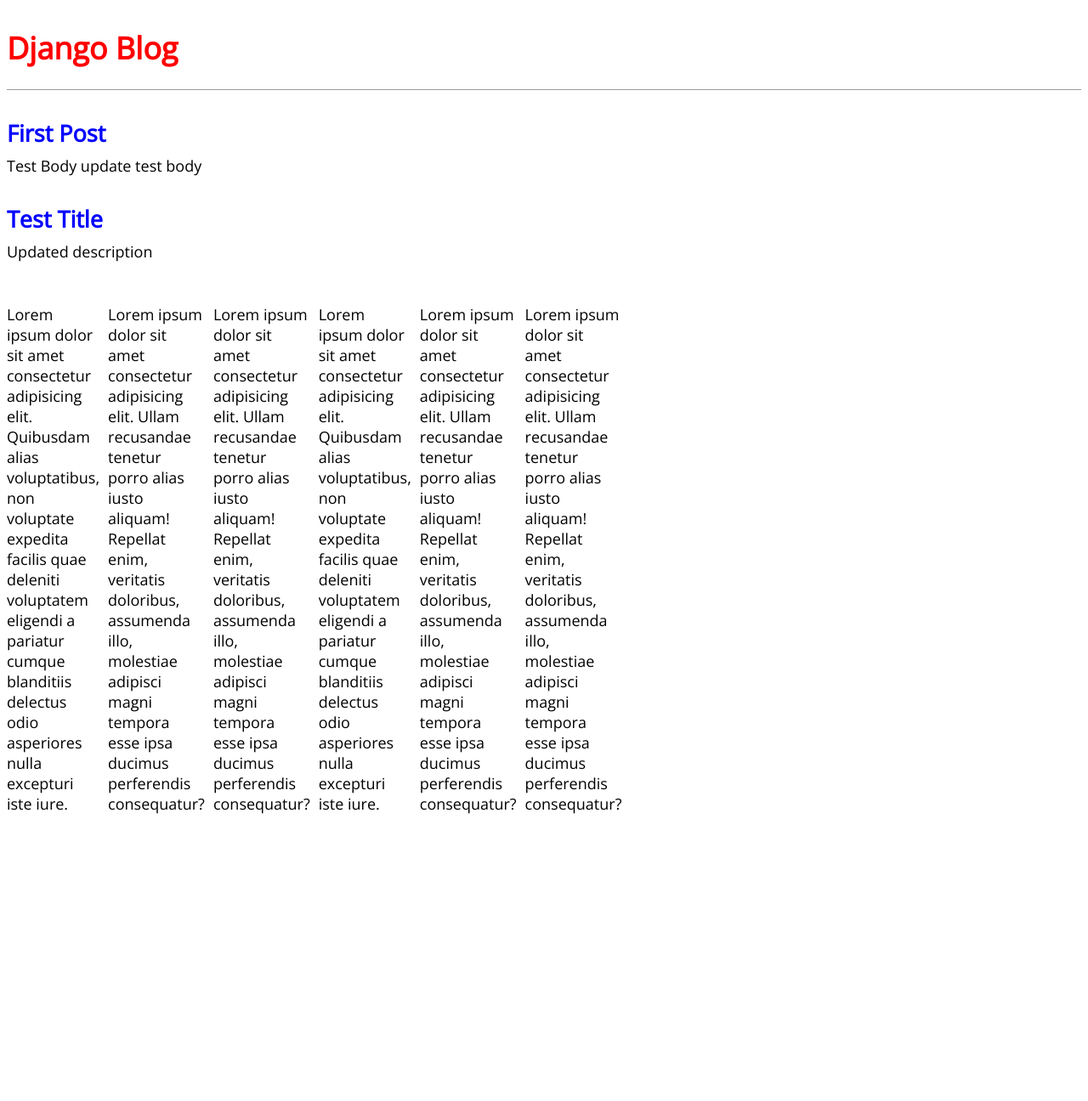
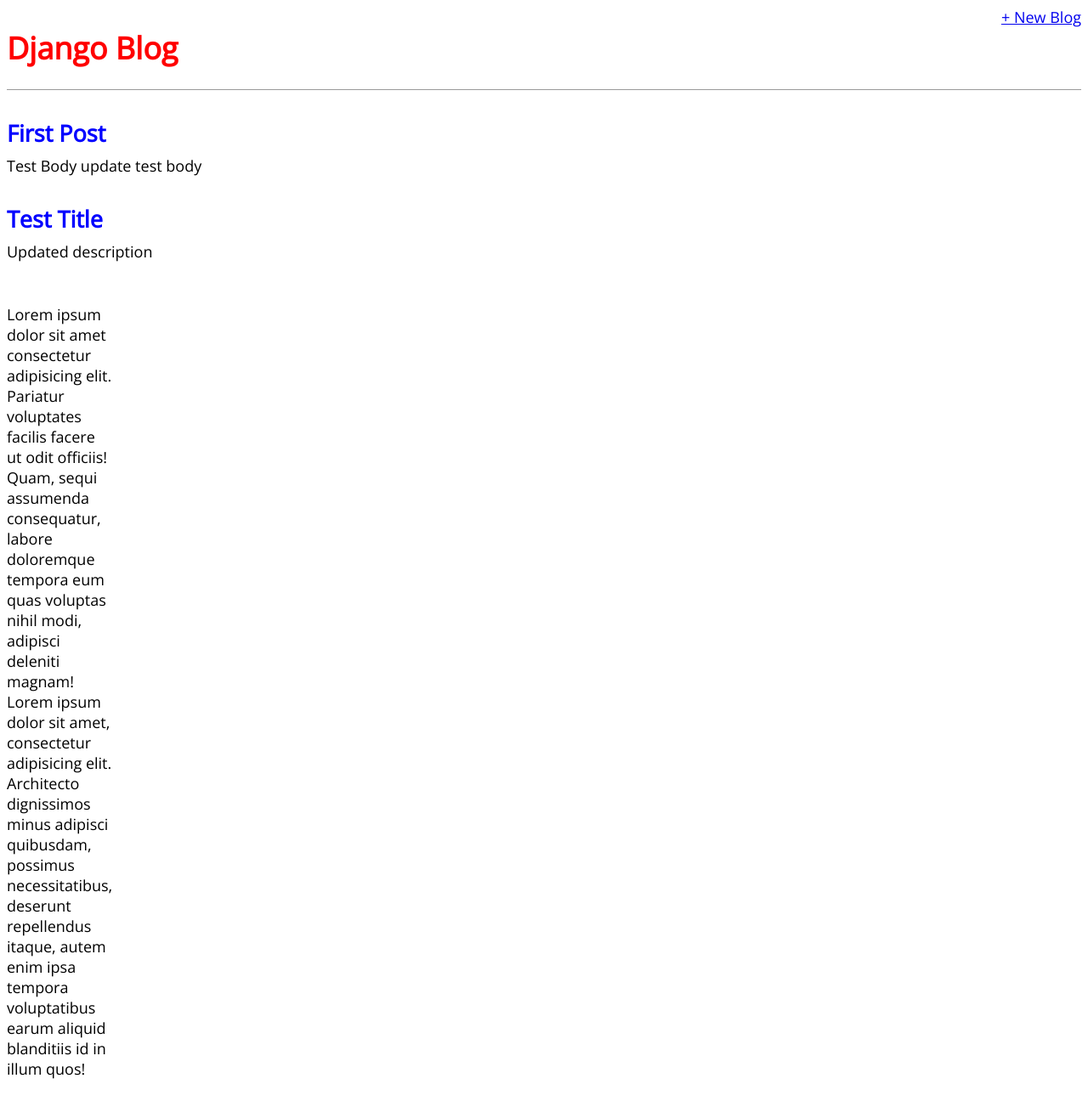
Before and after one commit to kiran2906/dj-app-blog2, a Django app: page / in a window 1280 px wide. Shown: the whole page at 85% size. Before the commit the page ends 958 px from the top, so only its background shows below. Run offline with Django 4.2, Linux system fonts and the light colour scheme; data comes from the database, SQL or seed files in the repository; both versions use the stored data as it was after the commit.

Commit message:
updates to the app"

```diff
--- a/blog/urls.py
+++ b/blog/urls.py
@@ -1,7 +1,16 @@
 from django.urls import path
-from .views import BlogsListView, PostDetailView
+from .views import (
+    BlogsListView,
+    PostDetailView,
+    PostCreateView,
+    PostUpdateView,
+    PostDeleteView,
+)
 
 urlpatterns = [
+    path("post/<int:pk>", PostDetailView.as_view(), name="post_detail"),
+    path("post/new", PostCreateView.as_view(), name="post-new"),
+    path("post/<int:pk>/edit", PostUpdateView.as_view(), name="post_edit"),
+    path("post/<int:pk>/delete", PostDeleteView.as_view(), name="post_delete"),
     path("", BlogsListView.as_view(), name="home"),
-    path("post/<int:pk>", PostDetailView.as_view(), name="post_detail"),
 ]
--- a/blog/views.py
+++ b/blog/views.py
@@ -1,5 +1,7 @@
 from django.shortcuts import render
-from django.views.generic import ListView, DetailView
+from django.views.generic import ListView, DetailView, DeleteView
+from django.views.generic.edit import CreateView, UpdateView
+from django.urls import reverse_lazy
 from .models import Post
 
 
@@ -12,3 +14,21 @@ class BlogsListView(ListView):
 class PostDetailView(DetailView):
     model = Post
     template_name = "post_detail.html"
+
+
+class PostCreateView(CreateView):
+    model = Post
+    template_name = "post_create.html"
+    fields = ["title", "author", "body"]
+
+
+class PostUpdateView(UpdateView):
+    model = Post
+    template_name = "post_edit.html"
+    fields = ["title", "body"]
+
+
+class PostDeleteView(DeleteView):
+    model = Post
+    template_name = "post_delete.html"
+    success_url = reverse_lazy("home")
--- a/templates/base.html
+++ b/templates/base.html
@@ -15,7 +15,14 @@
 
 <body>
     <header>
-        <h1><a href="{%url 'home'%}">Django Blog</a></h1>
+        <div class="nav-left">
+            <h1><a href="{%url 'home'%}">Django Blog</a></h1>
+        </div class="nav-right">
+        <a href="{% url 'post-new'%}">+ New Blog</a>
+
+        <div>
+
+        </div>
 
     </header>
     {% block content%}
--- a/templates/home.html
+++ b/templates/home.html
@@ -23,40 +23,14 @@
 
 
 <div class="container">
+    <p>
+        Lorem ipsum dolor sit amet consectetur adipisicing elit. Pariatur voluptates facilis facere ut odit officiis!
+        Quam, sequi assumenda consequatur, labore doloremque tempora eum quas voluptas nihil modi, adipisci deleniti
+        magnam!
 
-    <p>
-        Lorem ipsum dolor sit amet consectetur adipisicing elit. Quibusdam alias voluptatibus, non voluptate
-        expedita
-        facilis quae deleniti voluptatem eligendi a pariatur cumque blanditiis delectus odio asperiores nulla
-        excepturi
-        iste iure.
-    </p>
-    <p>
-        Lorem ipsum dolor sit amet consectetur adipisicing elit. Ullam recusandae tenetur porro alias iusto aliquam!
-        Repellat enim, veritatis doloribus, assumenda illo, molestiae adipisci magni tempora esse ipsa ducimus
-        perferendis consequatur?
-    </p>
-    <p>
-        Lorem ipsum dolor sit amet consectetur adipisicing elit. Ullam recusandae tenetur porro alias iusto aliquam!
-        Repellat enim, veritatis doloribus, assumenda illo, molestiae adipisci magni tempora esse ipsa ducimus
-        perferendis consequatur?
-    </p>
-    <p>
-        Lorem ipsum dolor sit amet consectetur adipisicing elit. Quibusdam alias voluptatibus, non voluptate
-        expedita
-        facilis quae deleniti voluptatem eligendi a pariatur cumque blanditiis delectus odio asperiores nulla
-        excepturi
-        iste iure.
-    </p>
-    <p>
-        Lorem ipsum dolor sit amet consectetur adipisicing elit. Ullam recusandae tenetur porro alias iusto aliquam!
-        Repellat enim, veritatis doloribus, assumenda illo, molestiae adipisci magni tempora esse ipsa ducimus
-        perferendis consequatur?
-    </p>
-    <p>
-        Lorem ipsum dolor sit amet consectetur adipisicing elit. Ullam recusandae tenetur porro alias iusto aliquam!
-        Repellat enim, veritatis doloribus, assumenda illo, molestiae adipisci magni tempora esse ipsa ducimus
-        perferendis consequatur?
+        Lorem ipsum dolor sit amet, consectetur adipisicing elit. Architecto dignissimos minus adipisci quibusdam,
+        possimus necessitatibus, deserunt repellendus itaque, autem enim ipsa tempora voluptatibus earum aliquid
+        blanditiis id in illum quos!
     </p>
 
 
--- a/templates/post_detail.html
+++ b/templates/post_detail.html
@@ -4,4 +4,6 @@
     <h2>{{post.title}}</h2>
     <p>{{post.body}}</p>
 </div>
+<a href="{% url 'post_edit' post.pk %}">+ Edit Blog</a>
+<a href="{% url 'post_delete' post.pk %}">+Delete Blog</a>
 {% endblock content%}
```
Also changed, not shown: blog/tests.py (+25 -0 lines), templates/post_create.html (added, +9 -0 lines), templates/post_delete.html (added, +8 -0 lines), templates/post_edit.html (added, +9 -0 lines), db.sqlite3.
